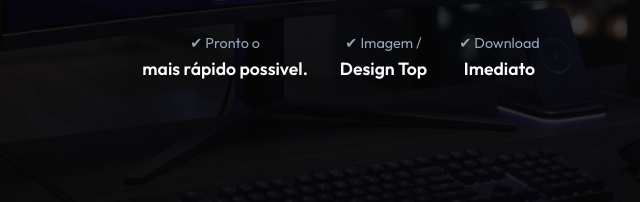
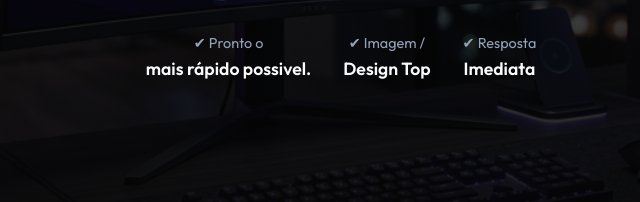
Before and after one commit to MarcoTuliops22/Profissionaliza., a website: page index.html in a window 1280 px wide. Shown: the part 593-795 px from the top of the page, 299-939 px from the left. Drawn offline with Linux system fonts and the light colour scheme.

Commit message:
proficionaliza

```diff
--- a/index.html
+++ b/index.html
@@ -39,7 +39,7 @@
             <div class="features-row">
                 <div class="feature-item">✔ Pronto o <br> <span class="highlight">mais rápido possivel.</span></div>
                 <div class="feature-item">✔ Imagem / <br> <span class="highlight">Design Top</span></div>
-                <div class="feature-item">✔ Download <br> <span class="highlight">Imediato</span></div>
+                <div class="feature-item">✔ Resposta <br> <span class="highlight">Imediata</span></div>
             </div>
         </div>
     </header>
```
